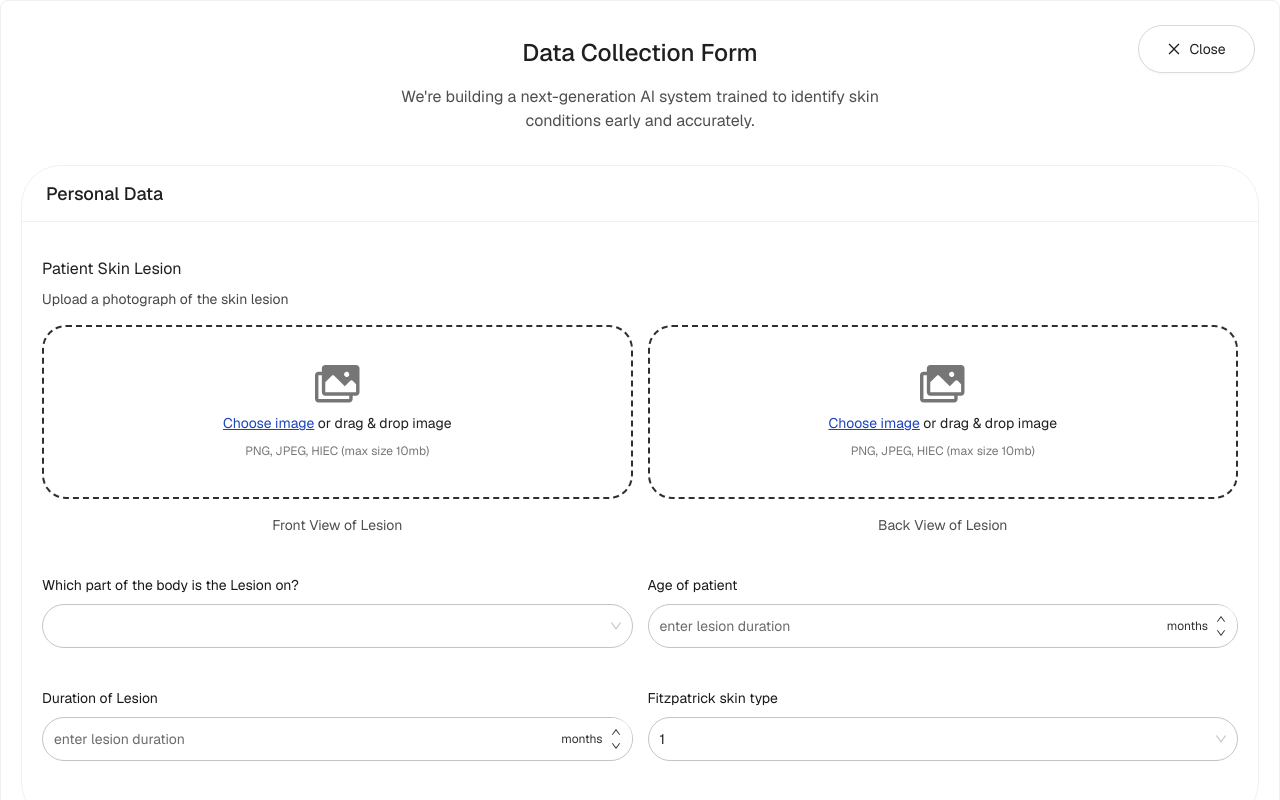
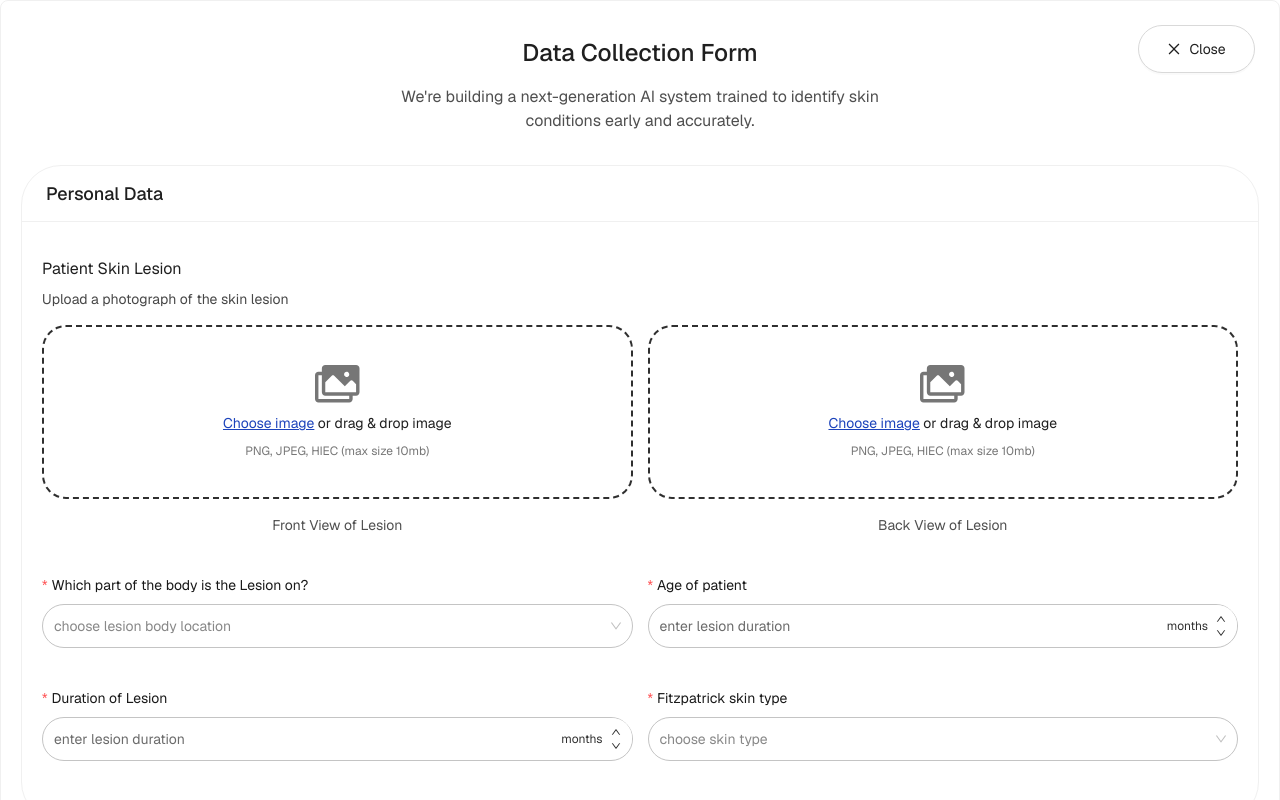
Before and after one commit to Oreoluwaibk/tandermis, a Next.js app: page /form in a window 1280 px wide. Shown: the top 800 px of the page. Built offline with nearby package versions, Linux system fonts and the light colour scheme.

Commit message:
update data construct

```diff
--- a/app/form/page.tsx
+++ b/app/form/page.tsx
@@ -13,6 +13,7 @@ import React, { useEffect, useState } from 'react'
 
 const FormItem = Form.Item;
 const titleArray = ["Personal Data", "Lesion attributes", "Diagnosis"];
+const Option = Select.Option;
 const Page = () => {
   const router = useRouter();
   const [form] = Form.useForm();
@@ -148,8 +149,19 @@ const Page = () => {
             </p>
 
             <FormItem label="" className='mt-6'>
-              <Select placeholder="Choose clinical diagnosis">
+              <Select
+                placeholder="Choose clinical diagnosis"
+                showSearch
+                optionFilterProp="children"
+              >
                 {/* populate options here */}
+
+                <Option >Acquired Angioedema Due to C1 Inhibitor Deficiency</Option>
+                <Option>Allergic Contact Dermatitis</Option>
+                <Option>Angioedema</Option>
+                <Option>Atopic Dermatitis</Option>
+                <Option>Cholinergic Urticaria</Option>
+
               </Select>
             </FormItem>
           </div>
--- a/component/form/PersonalData.tsx
+++ b/component/form/PersonalData.tsx
@@ -55,7 +55,7 @@ const PersonalData = ({
         </div>
         <Row gutter={[15, 15]}>
           <Col lg={12} sm={12} xs={24}>
-            <FormItem rules={[{required: true, message: "Upload a front image of the lesion"}]}>
+            <FormItem name="front_view_path" rules={[{required: true, message: "Upload a front image of the lesion"}]}>
                 <UploadImage
                   title='Front View of Lesion'
                   value={frontImage}
@@ -65,7 +65,7 @@ const PersonalData = ({
           </Col>
 
           <Col lg={12} sm={12} xs={24}>
-            <FormItem rules={[{required: true, message: "Upload a back view image of the lesion"}]}>
+            <FormItem name="side_view_path" rules={[{required: true, message: "Upload a back view image of the lesion"}]}>
                 <UploadImage
                     title='Back View of Lesion'
                     value={backImage}
@@ -75,7 +75,7 @@ const PersonalData = ({
           </Col>
 
         <Col lg={12} sm={12} xs={24}>
-        <FormItem rules={[{required: true}]} label="Which part of the body is the Lesion on?">
+        <FormItem name="lesion_location" rules={[{required: true}]} label="Which part of the body is the Lesion on?">
             <Select value={personalInfo.location} onChange={(value) => setPersonalInfo(prev => ({...prev, location: value}))} placeholder="choose lesion body location">
             {partOfTheBody.map((bodyPart: string,i: number) => (
                 <Option key={i} value={bodyPart}>{bodyPart}</Option>
@@ -85,7 +85,7 @@ const PersonalData = ({
         </Col>
 
         <Col lg={12} sm={12} xs={24}>
-        <FormItem label="Age of patient" rules={[{required: true}]} >
+        <FormItem name="patient_age" label="Age of patient" rules={[{required: true}]} >
           <InputPicker
             number
             value={age}
@@ -98,7 +98,7 @@ const PersonalData = ({
         </Col>
 
         <Col lg={12} sm={12} xs={24}>
-            <FormItem label="Duration of Lesion" rules={[{required: true}]} >
+            <FormItem name="lesion_duration" label="Duration of Lesion" rules={[{required: true}]} >
               <InputPicker
                 number
                 value={duration}
@@ -111,7 +111,7 @@ const PersonalData = ({
           </Col>
 
           <Col lg={12} sm={12} xs={24}>
-            <FormItem label="Fitzpatrick skin type" rules={[{required: true}]} >
+            <FormItem name="fitzpatrick_skin_type" label="Fitzpatrick skin type" rules={[{required: true}]} >
               <Select value={personalInfo.skinType} onChange={(value) => setPersonalInfo(prev => ({...prev, skinType: value}))} placeholder="choose skin type">
                 {fitzpatrickType.map((skinType: string,i: number) => (
                     <Option key={i} value={skinType}>{skinType}</Option>
```
